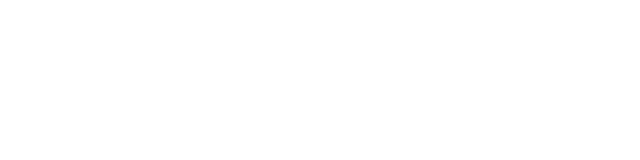
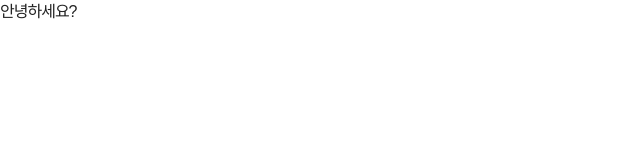
Before and after one commit to lbyul/resume, a React (Vite) app: page / in a window 1280 px wide. Shown: the top 160 px of the page, without its empty margins (0-640 px from the left). Built offline with nearby package versions, Linux system fonts and the light colour scheme.

Commit message:
style: 기본 스타일 설정

```diff
--- a/src/components/Profile/Profile.tsx
+++ b/src/components/Profile/Profile.tsx
@@ -2,7 +2,7 @@ import './Profile.scss';
 
 const Profile = () => {
     return (
-        <></>
+        <>안녕하세요?</>
     );
 }
 
--- a/src/main.tsx
+++ b/src/main.tsx
@@ -1,5 +1,4 @@
-import './styles/reset.scss'
-import './styles/common.scss'
+import './styles/main.scss'
 import { StrictMode } from 'react'
 import { createRoot } from 'react-dom/client'
 import App from './App.tsx'
--- /dev/null
+++ b/src/styles/base/_common.scss
@@ -0,0 +1,52 @@
+/* 유틸리티 클래스 */
+.clear {
+    &::after {
+        content: '';
+        display: block;
+        clear: both;
+    }
+}
+
+/* 컨텐츠 화면에서 숨기기 */
+.blind {
+    position: absolute;
+    width: 1px;
+    height: 1px;
+    margin: -1px;
+    overflow: hidden;
+    clip: rect(0 0 0 0);
+}
+
+/* 링크의 기본 스타일 제거 */
+a {
+    color: #222;
+    text-decoration: none;
+}
+
+/* 폼 요소의 수직 정렬 설정 */
+input, button, select, textarea {
+    vertical-align: middle;
+    -webkit-appearance: none;
+    -moz-appearance: none;
+    appearance: none;
+    border-radius: 0;
+}
+
+/* 버튼의 기본 스타일 설정 */
+button {
+    appearance: none;
+    cursor: pointer;
+    transition: all 0.1s linear;
+    border: none;
+    background-color: transparent;
+}
+
+/* 이미지와 필드셋 테두리 제거 */
+img, fieldset {
+    border: 0 none;
+}
+
+/* 인라인 이미지의 수직 정렬 설정 */
+img {
+    vertical-align: top;
+}
--- /dev/null
+++ b/src/styles/base/_reset.scss
@@ -0,0 +1,63 @@
+html {
+    box-sizing: border-box;
+    -webkit-overflow-scrolling: touch;
+    -webkit-text-size-adjust: none;
+}
+
+*,
+*::after,
+*::before {
+    box-sizing: inherit;
+}
+
+body {
+    -webkit-font-smoothing: antialiased;
+    -moz-osx-font-smoothing: grayscale;
+    text-rendering: optimizeLegibility;
+}
+
+/* 마진과 패딩 초기화 */
+html, body, div, span, applet, object, iframe,
+h1, h2, h3, h4, h5, h6, p, blockquote, pre,
+a, abbr, acronym, address, big, cite, code,
+del, dfn, em, img, ins, kbd, q, s, samp,
+small, strike, strong, sub, sup, tt, var,
+b, u, i, center,
+dl, dt, dd, ol, ul, li,
+fieldset, form, label, legend,
+table, caption, tbody, tfoot, thead, tr, th, td,
+article, aside, canvas, details, embed,
+figure, figcaption, footer, header, hgroup,
+menu, nav, output, ruby, section, summary,
+time, mark, audio, video {
+	margin: 0;
+	padding: 0;
+	border: 0;
+	vertical-align: baseline;
+}
+
+/* HTML5 요소의 display 속성 설정 */
+article, aside, details, figcaption, figure,
+footer, header, hgroup, menu, nav, section {
+	display: block;
+}
+
+/* 목록 스타일 제거 */
+ul, ol {
+    list-style: none;
+}
+
+/* 테이블 기본 스타일 설정 */
+table {
+    border-collapse: collapse;
+    border-spacing: 0;
+}
+
+/* 포커스 아웃라인 제거 */
+:focus {
+    outline: 0;
+}
+
+address {
+    font-style: normal;
+}
--- /dev/null
+++ b/src/styles/base/_typography.scss
@@ -0,0 +1,22 @@
+@use 'variables' as *;
+
+html {
+    font-family: $font-primary;
+    font-size: $font-size-base;
+    color: $color-black;
+    letter-spacing: -1px;
+    line-height: 1.5;
+    font-weight: $font-regular;
+}
+
+body {
+    font-size: inherit;
+    font-family: inherit;
+    line-height: inherit;
+    color: inherit;
+}
+
+p {
+  font-weight: $font-light;
+  letter-spacing: -0.5px;
+}
--- /dev/null
+++ b/src/styles/base/_variables.scss
@@ -0,0 +1,23 @@
+// font functions
+@function rem($px) {
+    @return calc($px / 16) * 1rem;
+}
+
+// font size
+$font-size-xs: rem(12);
+$font-size-sm: rem(14);
+$font-size-base: rem(16);
+$font-size-lg: rem(18);
+
+// font family
+$font-primary: 'Noto Sans KR', sans-serif;
+
+// colors
+$color-black: #222222;
+$color-white: #ffffff;
+
+// font weights
+$font-light: 300;
+$font-regular: 400;
+$font-medium: 500;
+$font-semibold: 600;
--- /dev/null
+++ b/src/styles/main.scss
@@ -0,0 +1,4 @@
+@use 'base/variables' as *;
+@use 'base/reset';
+@use 'base/common';
+@use 'base/typography';
```
Also changed, not shown: src/data/resumeData.ts (deleted), src/styles/_variables.scss (deleted), src/styles/common.scss (deleted), src/styles/reset.scss (deleted).
